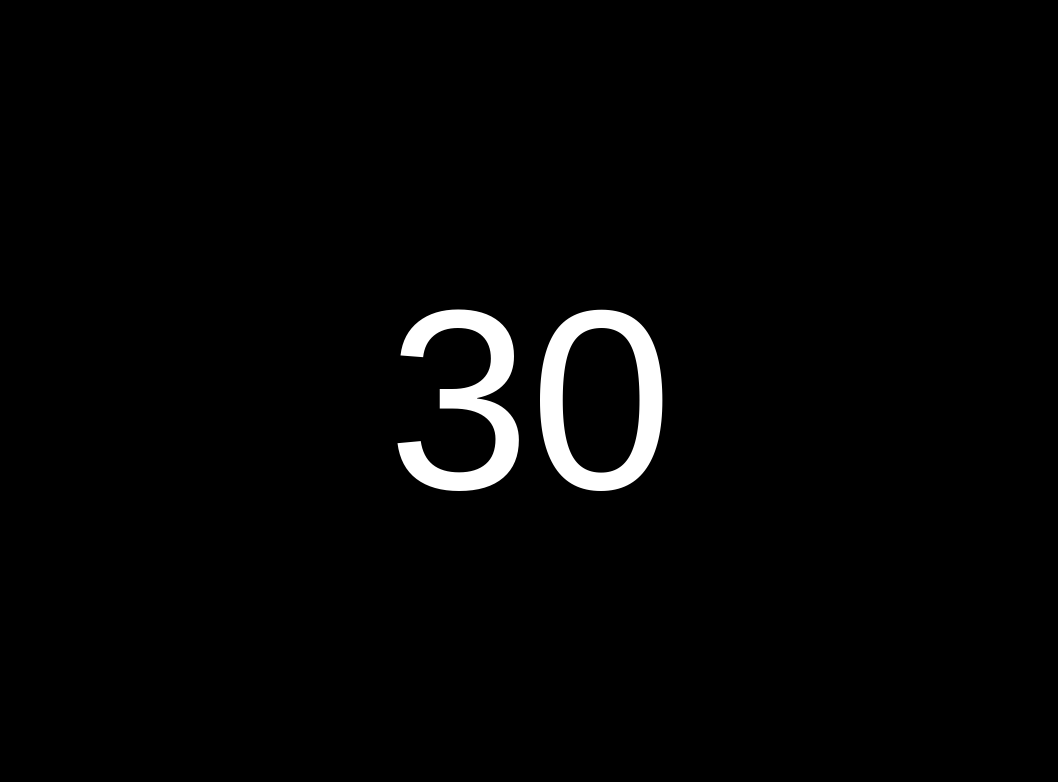
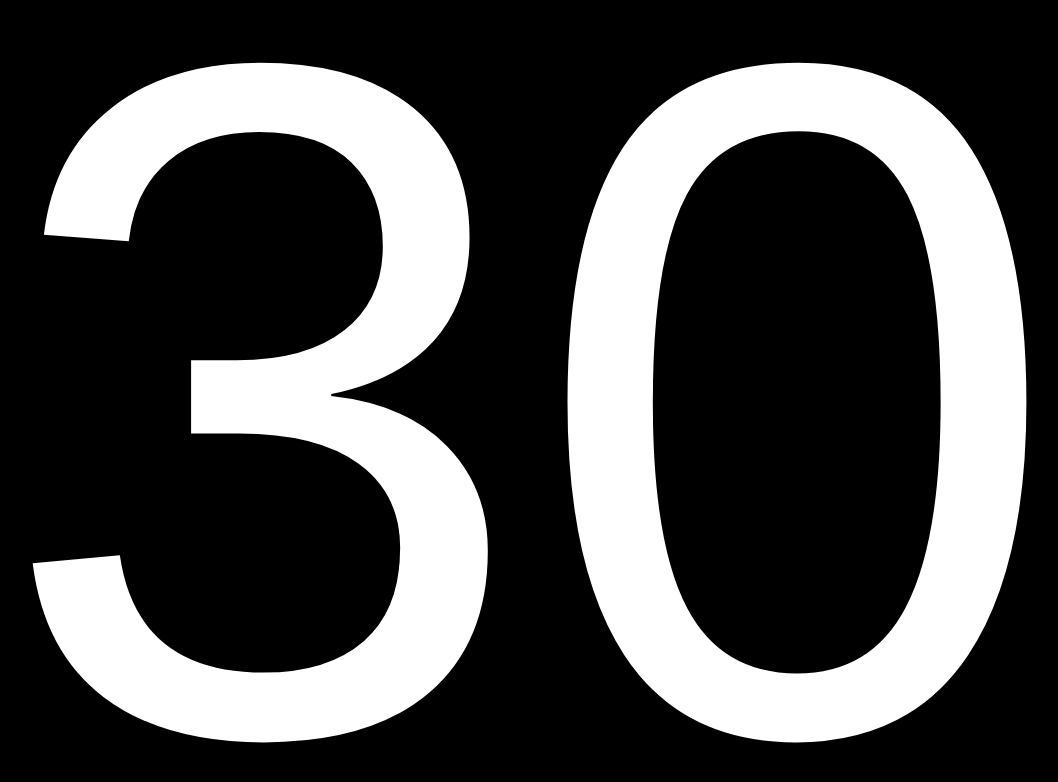
Before and after one commit to Masondeem/30Days, a plain HTML site: page index.html in a window 1280 px wide. Shown: the whole page, without its empty margins (110-1168 px from the left). Drawn offline with Linux system fonts and the light colour scheme.

Commit message:
Update index.html

```diff
--- a/index.html
+++ b/index.html
@@ -17,9 +17,10 @@
     }
     #content {
       text-align: center;
+      width: 100%;
     }
     .count {
-      font-size: 20vw; /* Very large number */
+      font-size: 75vw; /* Massive font, scales with viewport width */
       line-height: 1;
     }
     img {
@@ -27,7 +28,7 @@
       height: auto;
     }
     .final-text {
-      font-size: 3vw;
+      font-size: 4vw;
       margin-top: 1em;
     }
   </style>
@@ -36,7 +37,6 @@
   <div id="content"></div>
 
   <script>
-    // Set the start date (Day 30 = June 30, 2025)
     const startDate = new Date('2025-06-30T00:00:00');
     const now = new Date();
 
```
